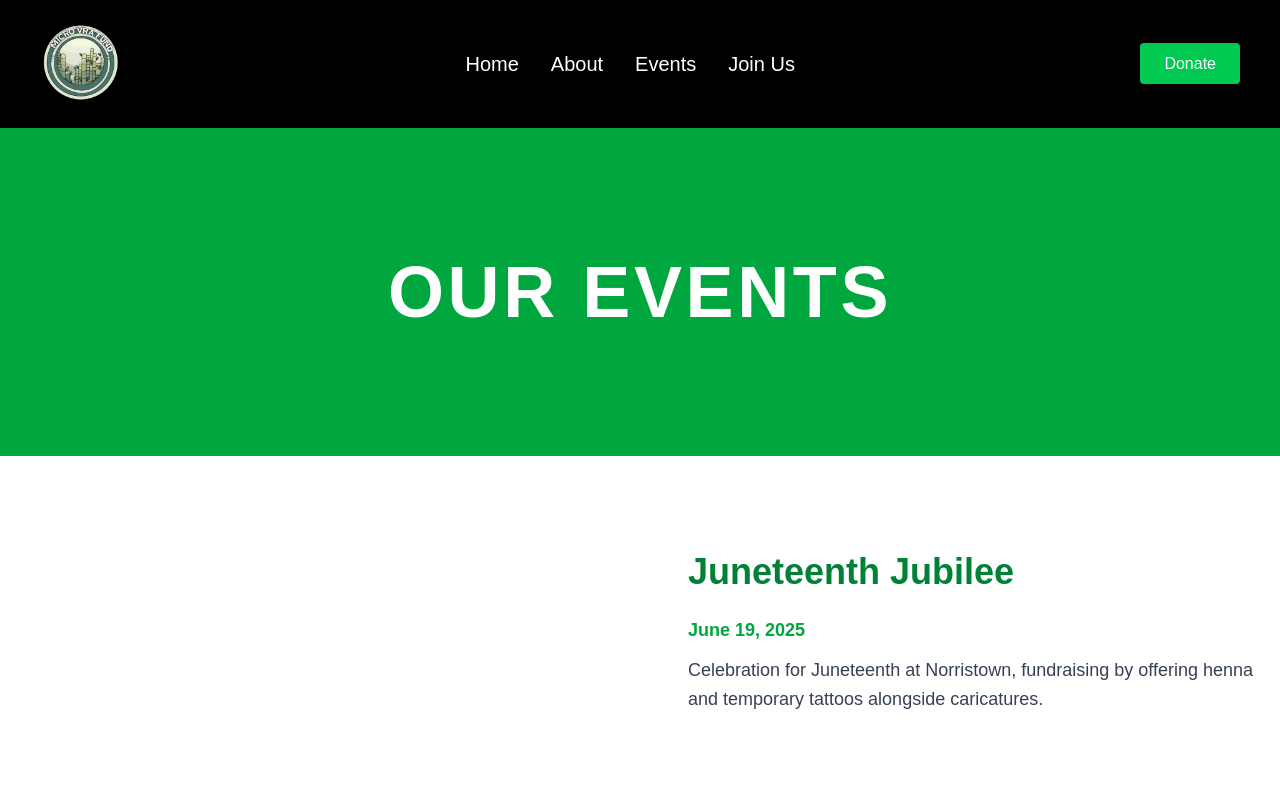
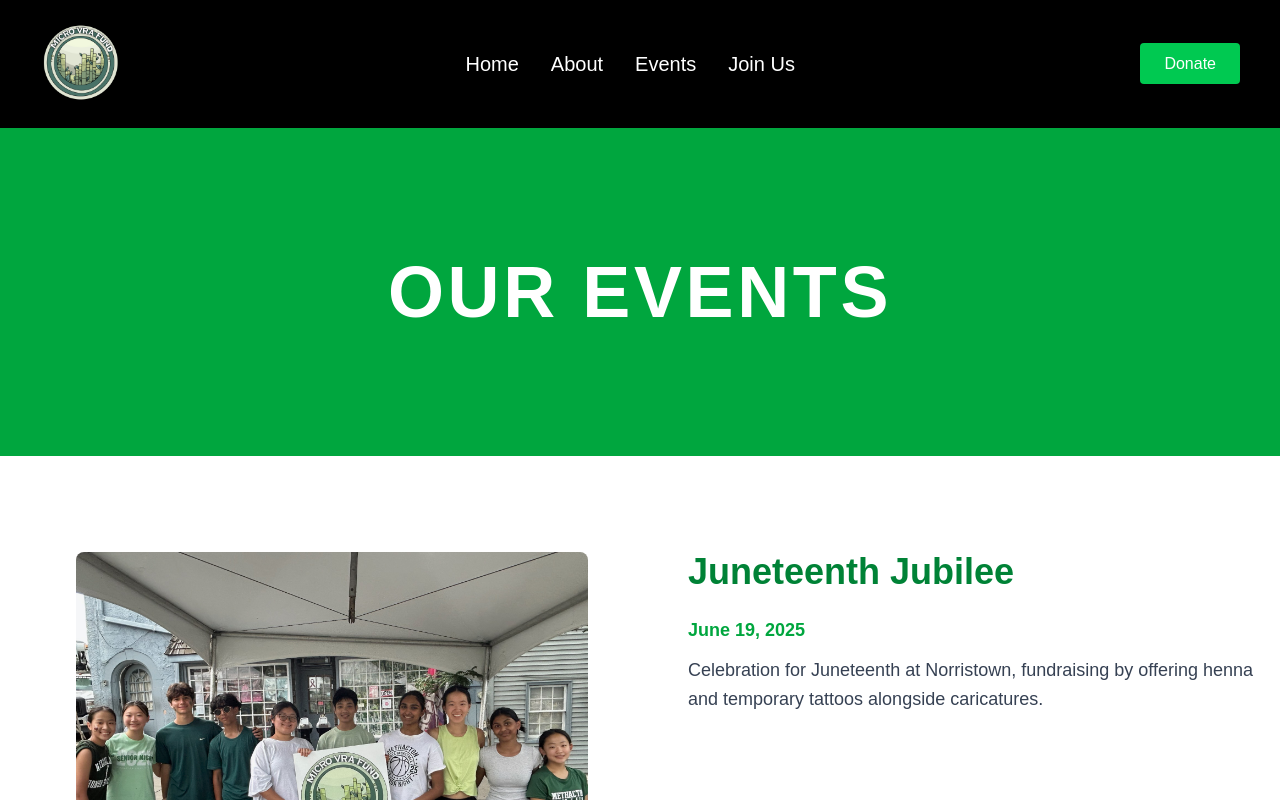
Before and after one commit to RM0420/microVRA, a Next.js app: page /events in a window 1280 px wide. Shown: the top 800 px of the page. Built offline with nearby package versions, Linux system fonts and the light colour scheme; grey boxes are pictures that could not be loaded.

Commit message:
fixed another vercel deployment error for caresol

```diff
--- a/src/app/events/page.tsx
+++ b/src/app/events/page.tsx
@@ -110,15 +110,17 @@ export default function EventsPage() {
                     </div>
                   ) : (
                     <div className="w-full max-w-md">
-                      <div
-                        className="w-full h-96 bg-cover bg-no-repeat bg-center rounded-lg shadow-lg"
-                        style={{
-                          backgroundImage:
-                            "url('/images/juneteenth-jubilee/jubilee1.jpeg')",
-                        }}
-                        role="img"
-                        aria-label={event.imageAlt}
-                      ></div>
+                      <div className="relative w-full h-96 bg-gray-300 rounded-lg overflow-hidden shadow-lg">
+                        <Image
+                          src={event.imageUrl}
+                          alt={event.imageAlt}
+                          fill
+                          sizes="(max-width: 768px) 100vw, 50vw"
+                          className="object-cover"
+                          style={{ objectPosition: "top" }}
+                          priority={index === 0}
+                        />
+                      </div>
                     </div>
                   )}
                 </div>
--- a/src/components/EventImageCarousel.tsx
+++ b/src/components/EventImageCarousel.tsx
@@ -74,15 +74,20 @@ export default function EventImageCarousel({
       >
         {images.map((image, index) => (
           <SwiperSlide key={index}>
-            <div
-              className="w-full h-full bg-cover bg-no-repeat"
-              style={{
-                backgroundImage: `url('${image.src}')`,
-                backgroundPosition: image.position,
-              }}
-              role="img"
-              aria-label={`${imageAlt} - Image ${index + 1}`}
-            />
+            <div className="w-full h-full overflow-hidden">
+              <img
+                src={image.src}
+                alt={`${imageAlt} - Image ${index + 1}`}
+                className="w-full h-full object-cover transition-transform duration-500 ease-in-out"
+                style={{
+                  transform:
+                    image.position === "center"
+                      ? "translateY(0) scale(1.1)"
+                      : "translateY(-20%) scale(1.1)",
+                }}
+                loading="lazy"
+              />
+            </div>
           </SwiperSlide>
         ))}
       </Swiper>
```
